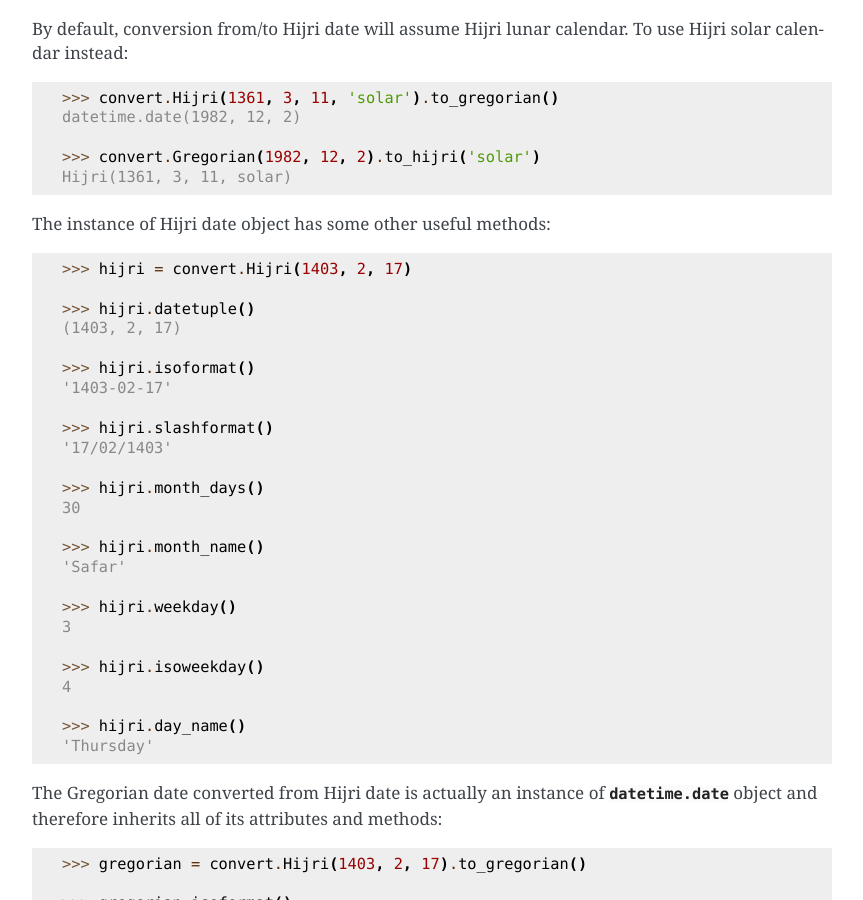
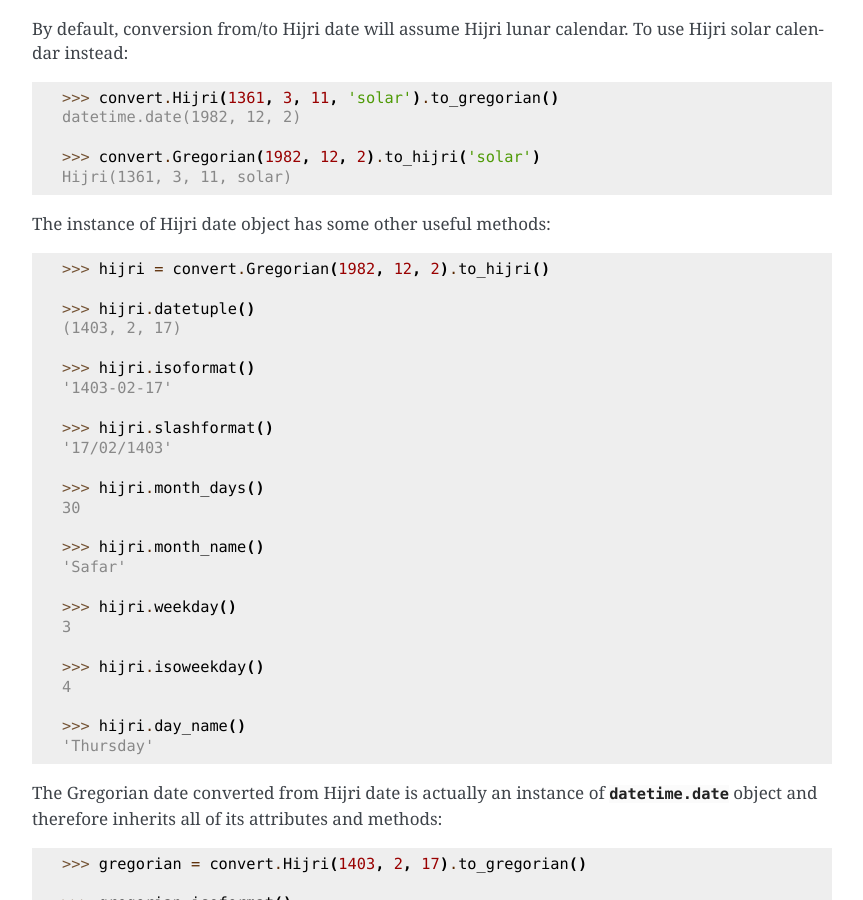
Before and after one commit to dralshehri/hijridate, a Sphinx documentation site: the page built from docs/index.rst, in a window 1280 px wide and 900 px high, scrolled down 1259 px. Shown: the whole window, without its empty margins (168-1031 px from the left). Built offline with Sphinx 7.4.7, drawn with Linux system fonts in a browser that asks for light colours.

Commit message:
improve examples

```diff
--- a/docs/index.rst
+++ b/docs/index.rst
@@ -92,7 +92,7 @@ The instance of Hijri date object has some other useful methods:
 
 .. code-block:: pycon
 
-   >>> hijri = convert.Hijri(1403, 2, 17)
+   >>> hijri = convert.Gregorian(1982, 12, 2).to_hijri()
 
    >>> hijri.datetuple()
    (1403, 2, 17)
```
